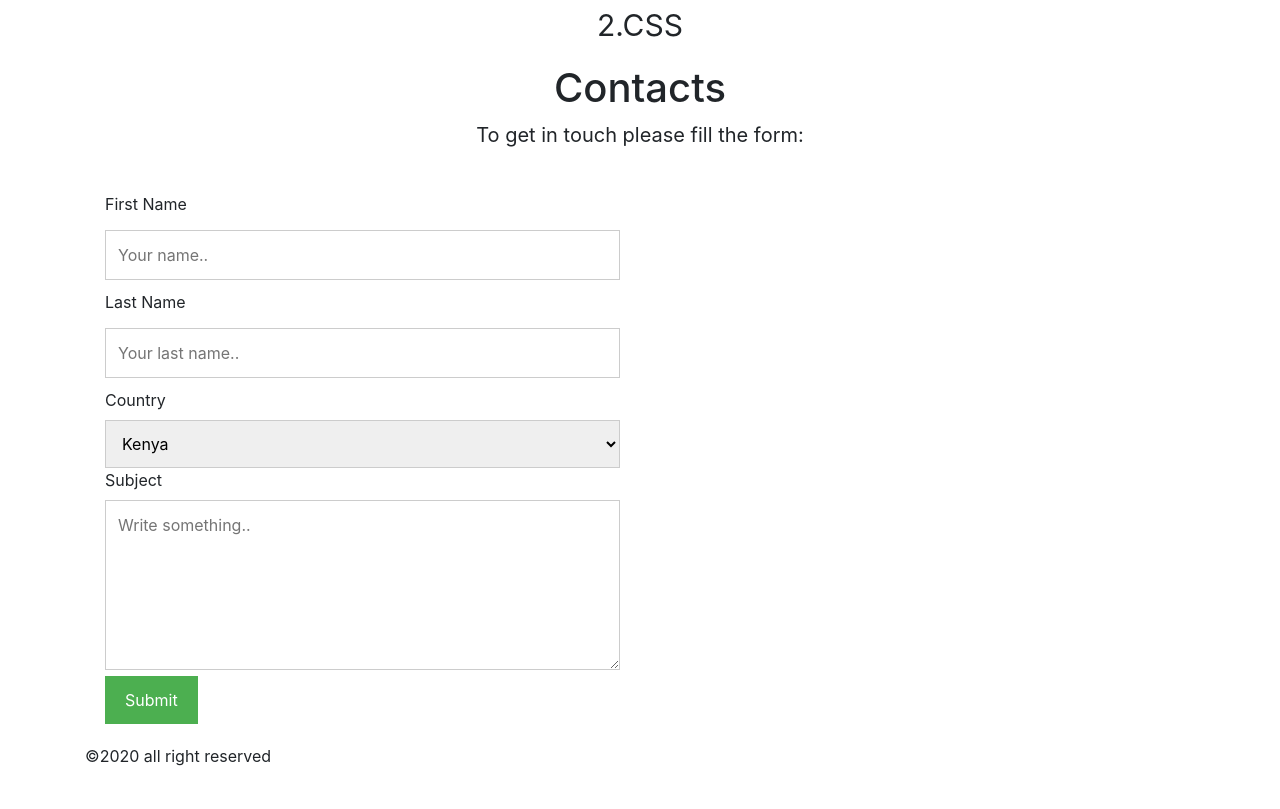
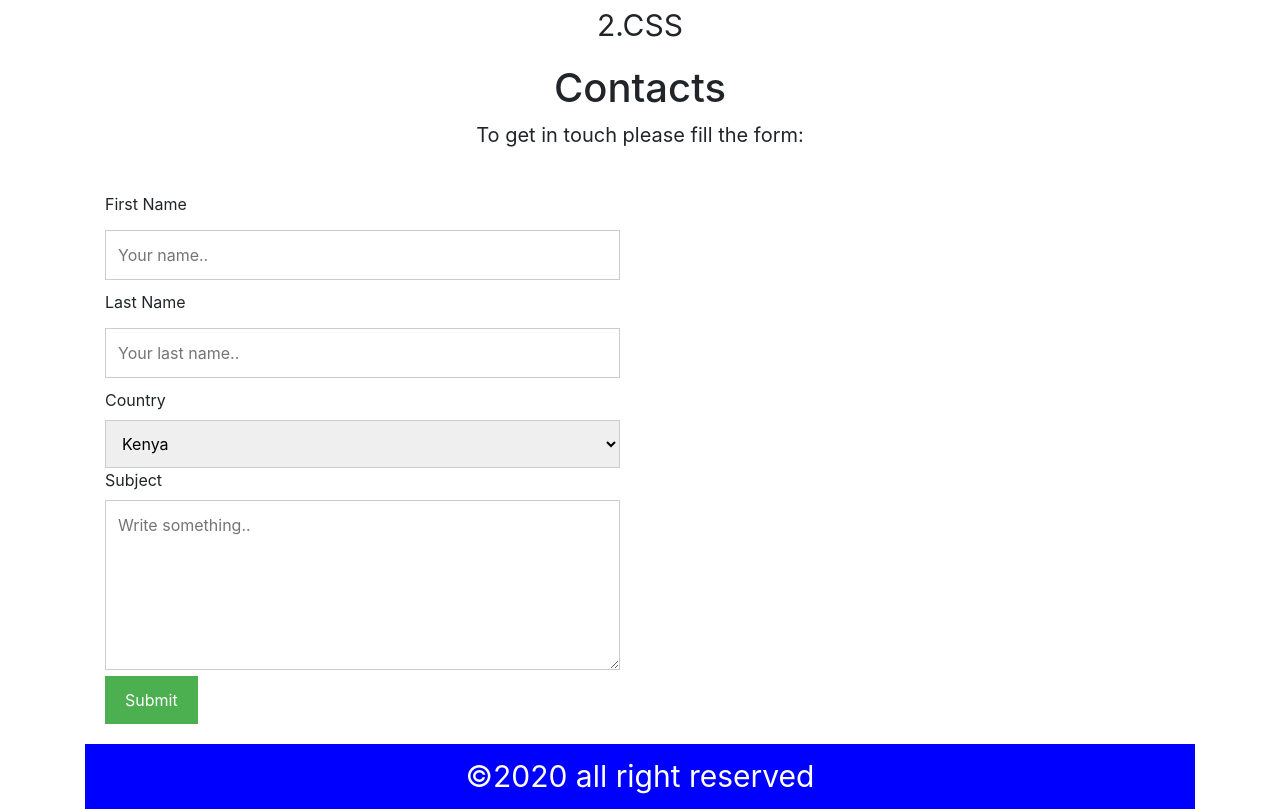
Before and after one commit to itsoliver/Portfolio, a plain HTML site: page index.html in a window 1280 px wide. Shown: the part 1402-2211 px from the top of the page. Before the commit the page ends 2170 px from the top, so only its background shows below. Drawn offline with nearby package versions, Linux system fonts and the light colour scheme.

Commit message:
styles contacts

```diff
--- a/styles.css
+++ b/styles.css
@@ -131,3 +131,11 @@ input[type=text], select, textarea {
     display: table;
     clear: both;
   }
+  #footer {
+    width: 100%;
+     background-color:blue;
+     color: white;
+     text-align: center;
+     font-size: 30px;
+     padding: 10px;
+  }
```
